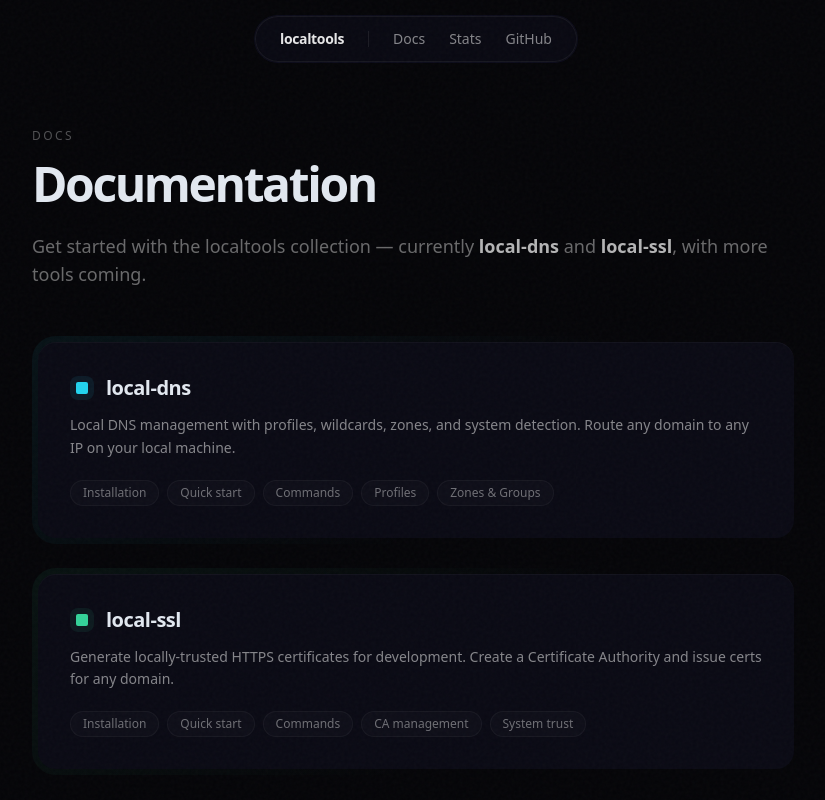
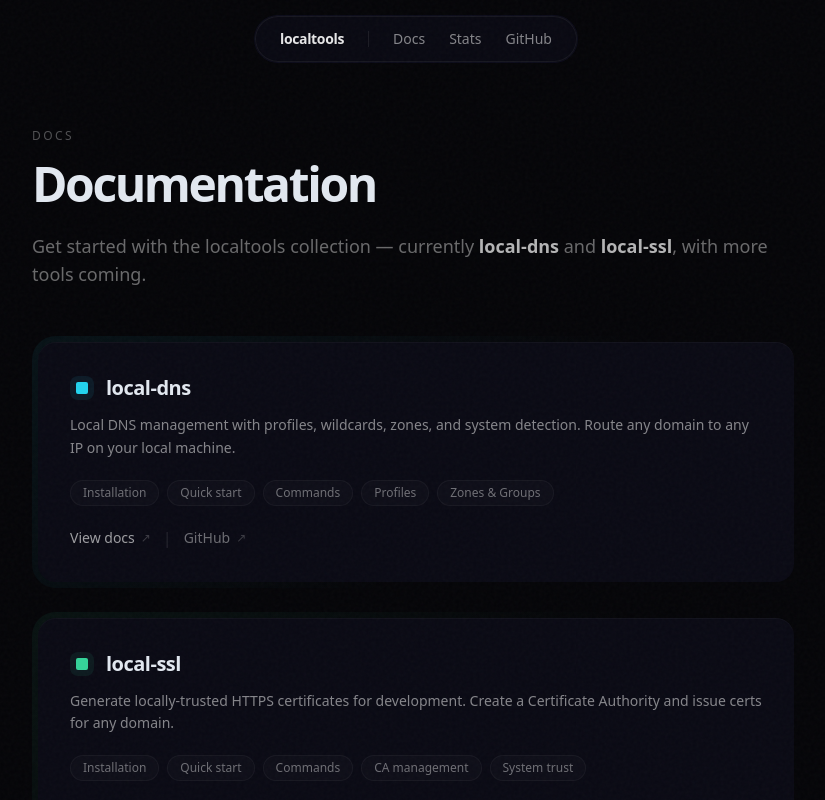
Before and after one commit to veduket/localtools_web, a Next.js app: page /docs in a window 1280 px wide. Shown: the top 800 px of the page, without its empty margins (224-1049 px from the left). Built offline with nearby package versions, Linux system fonts and the light colour scheme.

Commit message:
add GitHub links to docs page cards

```diff
--- a/app/docs/page.tsx
+++ b/app/docs/page.tsx
@@ -13,6 +13,7 @@ export default function DocsPage() {
             title="local-dns"
             description="Local DNS management with profiles, wildcards, zones, and system detection. Route any domain to any IP on your local machine."
             href="/docs/local-dns"
+            gh="veduket/local-dns"
             accent="#22d3ee"
             sections={['Installation', 'Quick start', 'Commands', 'Profiles', 'Zones & Groups']}
           />
@@ -20,6 +21,7 @@ export default function DocsPage() {
             title="local-ssl"
             description="Generate locally-trusted HTTPS certificates for development. Create a Certificate Authority and issue certs for any domain."
             href="/docs/local-ssl"
+            gh="veduket/local-ssl"
             accent="#34d399"
             sections={['Installation', 'Quick start', 'Commands', 'CA management', 'System trust']}
           />
@@ -29,15 +31,16 @@ export default function DocsPage() {
   )
 }
 
-function DocCard({ title, description, href, accent, sections }: {
+function DocCard({ title, description, href, gh, accent, sections }: {
   title: string
   description: string
   href: string
+  gh: string
   accent: string
   sections: string[]
 }) {
   return (
-    <a href={href} className="group block p-1.5 rounded-[1.5rem] transition-all duration-500 ease-[cubic-bezier(0.32,0.72,0,1)] hover:scale-[1.01]" style={{ background: `linear-gradient(135deg, ${accent}10, transparent 60%)` }}>
+    <div className="p-1.5 rounded-[1.5rem] transition-all duration-500 ease-[cubic-bezier(0.32,0.72,0,1)]" style={{ background: `linear-gradient(135deg, ${accent}10, transparent 60%)` }}>
       <div className="rounded-[calc(1.5rem-0.375rem)] bg-[#0a0a14] p-8 shadow-[inset_0_1px_1px_rgba(255,255,255,0.04)]">
         <div className="flex items-center gap-3 mb-3">
           <div className="w-6 h-6 rounded-lg flex items-center justify-center" style={{ background: `${accent}15` }}>
@@ -46,14 +49,23 @@ function DocCard({ title, description, href, accent, sections }: {
           <h2 className="text-xl font-bold tracking-tight">{title}</h2>
         </div>
         <p className="text-sm text-white/50 mb-5 leading-relaxed">{description}</p>
-        <div className="flex flex-wrap gap-2">
+        <div className="flex flex-wrap gap-2 mb-5">
           {sections.map(s => (
             <span key={s} className="text-xs px-3 py-1 rounded-full border border-white/[0.04] bg-white/[0.02] text-white/40">
               {s}
             </span>
           ))}
         </div>
+        <div className="flex items-center gap-3">
+          <a href={href} className="inline-flex items-center gap-1.5 text-sm text-white/60 hover:text-white/80 transition-colors">
+            View docs <span className="text-xs text-white/20">↗</span>
+          </a>
+          <span className="text-white/10">|</span>
+          <a href={`https://github.com/${gh}`} target="_blank" rel="noopener noreferrer" className="inline-flex items-center gap-1.5 text-sm text-white/40 hover:text-white/60 transition-colors">
+            GitHub <span className="text-xs text-white/20">↗</span>
+          </a>
+        </div>
       </div>
-    </a>
+    </div>
   )
 }
```
